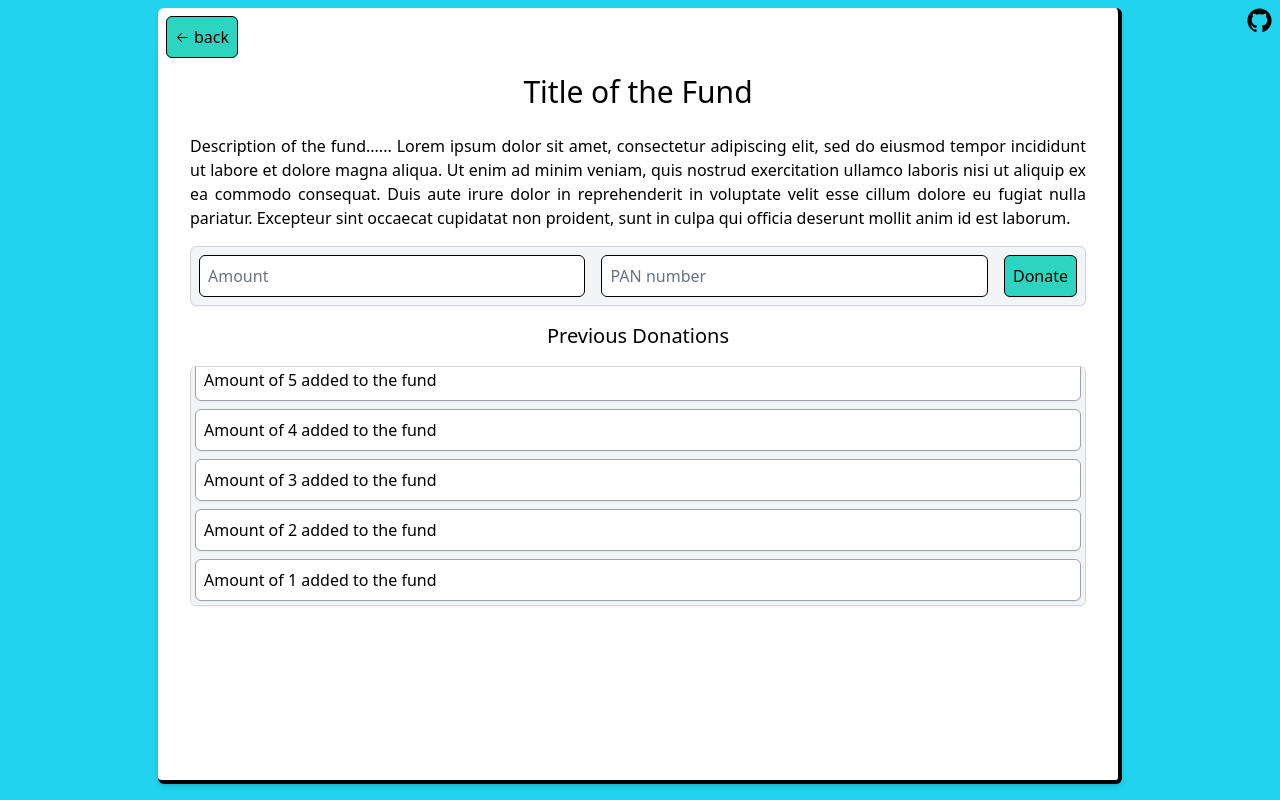
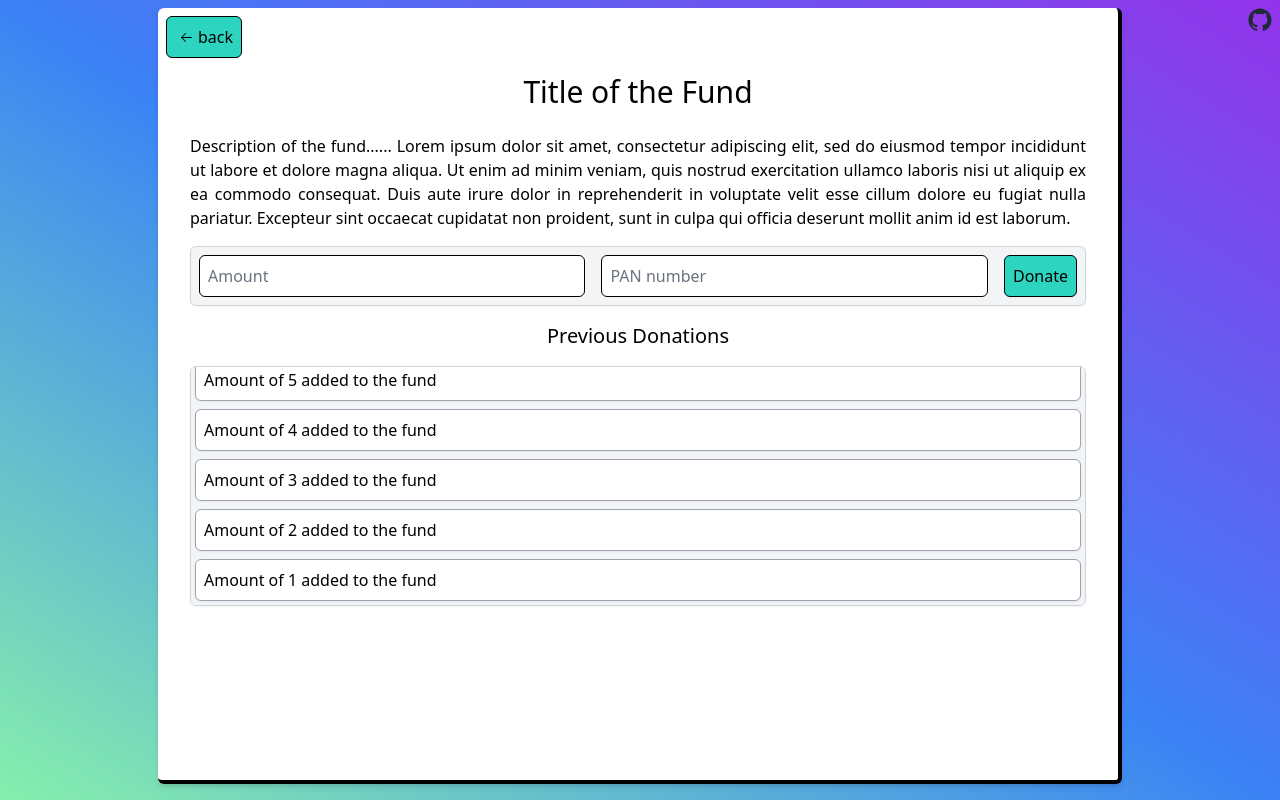
Before and after one commit to nisargsc/contribution-app, a Next.js app: page /funds/1 in a window 1280 px wide. Built offline with nearby package versions, Linux system fonts and the light colour scheme.

Commit message:
bg and title change (#5)

```diff
--- a/components/layout.js
+++ b/components/layout.js
@@ -1,13 +1,13 @@
 const Layout = ({children}) => {
     return (
-        <div className="grid grid-cols-home-sm sm:grid-cols-home-md md:grid-cols-home-lg min-h-screen bg-cyan-400">
+        <div className="grid grid-cols-home-sm sm:grid-cols-home-md md:grid-cols-home-lg min-h-screen bg-gradient-to-tr from-green-300 via-blue-500 to-purple-600">
             <div className=""></div>
             <div className="content">
                 {children}
             </div>
             <div className="flex flex-col items-end">
                 <div className="flex justify-end m-2">
-                    <a href="https://github.com/nisargsc/contribution-app" className="rounded-full hover:bg-cyan-300">
+                    <a href="https://github.com/nisargsc/contribution-app">
                         {github_logo}
                     </a>
                 </div>
@@ -18,7 +18,9 @@ const Layout = ({children}) => {
 
 export default Layout;
 
-const github_logo = <svg width="25" height="25" viewBox="0 0 15 15" fill="none" xmlns="http://www.w3.org/2000/svg">
+const github_logo = <svg className="w-6 h-6 transition ease-in-out hover:scale-110
+                    rounded-full hover:bg-purple-500 fill-gray-800 hover:fill-black"
+                    viewBox="0 0 15 15" xmlns="http://www.w3.org/2000/svg">
                         <path d="M7.49933 0.25C3.49635 0.25 0.25 3.49593 0.25 7.50024C0.25
                         10.703 2.32715 13.4206 5.2081 14.3797C5.57084 14.446 5.70302 14.2222
                         5.70302 14.0299C5.70302 13.8576 5.69679 13.4019 5.69323 12.797C3.67661
@@ -35,6 +37,6 @@ const github_logo = <svg width="25" height="25" viewBox="0 0 15 15" fill="none"
                         9.9063 10.4292 10.5192 8.81452 10.6985C9.07444 10.9224 9.30633 11.3648
                         9.30633 12.0413C9.30633 13.0102 9.29742 13.7922 9.29742 14.0299C9.29742
                         14.2239 9.42828 14.4496 9.79591 14.3788C12.6746 13.4179 14.75 10.7025 14.75 7.50024C14.75
-                        3.49593 11.5036 0.25 7.49933 0.25Z" fill="black">
+                        3.49593 11.5036 0.25 7.49933 0.25Z">
                         </path>
                     </svg>
--- a/components/newfundform_card.js
+++ b/components/newfundform_card.js
@@ -1,6 +1,7 @@
 const NewFundFormCard = () => {
     return (
             <div className="newfundform-card flex flex-col pt-2">
+                <span className="m-2 text-center">Information in blockchain is immutable so please verify before submiting</span>
                 <input type="text" placeholder="Title" className="input"></input>
                 <textarea type="text" placeholder="Description" className="input min-h-[3.5rem] resize-none focus:resize-y overflow-y-auto"></textarea>
                 <input type="password" placeholder="PAN number" className="input"></input>
--- a/components/title_card.js
+++ b/components/title_card.js
@@ -2,7 +2,7 @@ const TitleCard = () => {
     return (
         <div className="title-card flex items-center flex-col">
             <p className="m-4 text-center text-3xl">
-                <span>This is anonymous contributions application.</span>
+                <span>Anonymous Contributions Application</span>
             </p>
             <p className="m-2 text-center text-xl">
                 <span>
--- a/pages/funds/[id].js
+++ b/pages/funds/[id].js
@@ -7,7 +7,7 @@ export default function FundDetails() {
         <FullpageCard>
             <div className="flex flex-col">
                 <Link href="/"><button className="button w-fit">
-                    <a className="flex items-center"> { back_svg } <span className="ml-1"> back </span> </a>
+                    <a className="flex items-center"> { back_svg } <span> back </span> </a>
                 </button></Link>
 
                 <span className="m-2 mb-4 text-3xl text-center font-medium"> Title of the Fund </span>
@@ -40,7 +40,7 @@ export default function FundDetails() {
     )
 }
 
-const back_svg = <svg width="15" height="15" viewBox="0 0 15 15" fill="none" xmlns="http://www.w3.org/2000/svg">
+const back_svg = <svg className="m-1" width="15" height="15" viewBox="0 0 15 15" fill="none" xmlns="http://www.w3.org/2000/svg">
                     <path d="M6.85355 3.14645C7.04882 3.34171 7.04882 3.65829 6.85355 3.85355L3.70711
                     7H12.5C12.7761 7 13 7.22386 13 7.5C13 7.77614 12.7761 8 12.5 8H3.70711L6.85355 11.1464C7.04882
                     11.3417 7.04882 11.6583 6.85355 11.8536C6.65829 12.0488 6.34171 12.0488 6.14645 11.8536L2.14645
--- a/styles/globals.css
+++ b/styles/globals.css
@@ -28,11 +28,6 @@
         rounded-md shadow-sm transition ease-in-out hover:scale-105;
 }
 
-.button-without-scale {
-    @apply m-2 p-2 bg-teal-400 hover:bg-teal-100  border border-black
-        rounded-md shadow-sm transition ease-in-out;
-}
-
 .input {
     @apply m-2 p-2 font-light rounded-md border border-black focus:outline-none
         focus:placeholder-gray-300 placeholder-gray-500;
```
